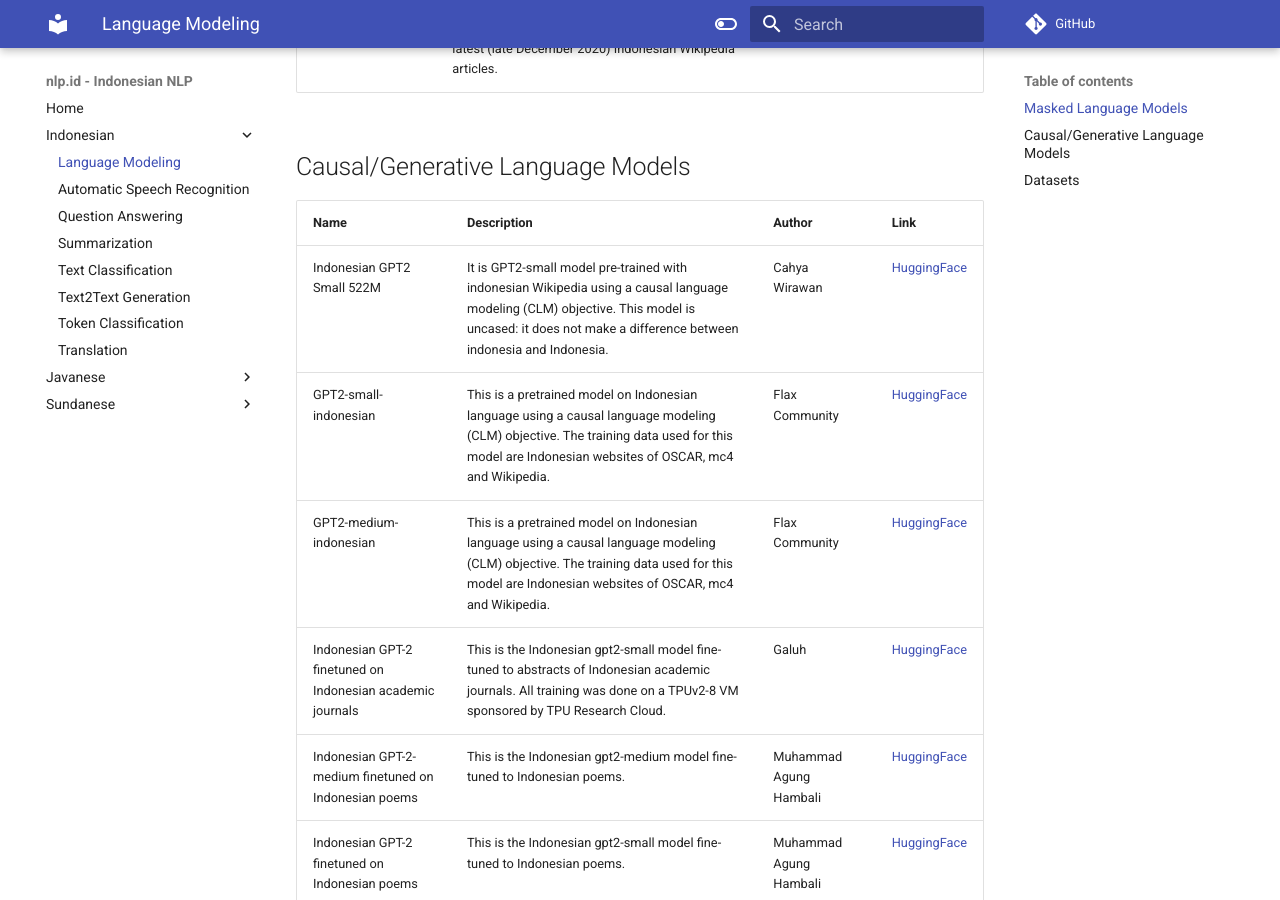
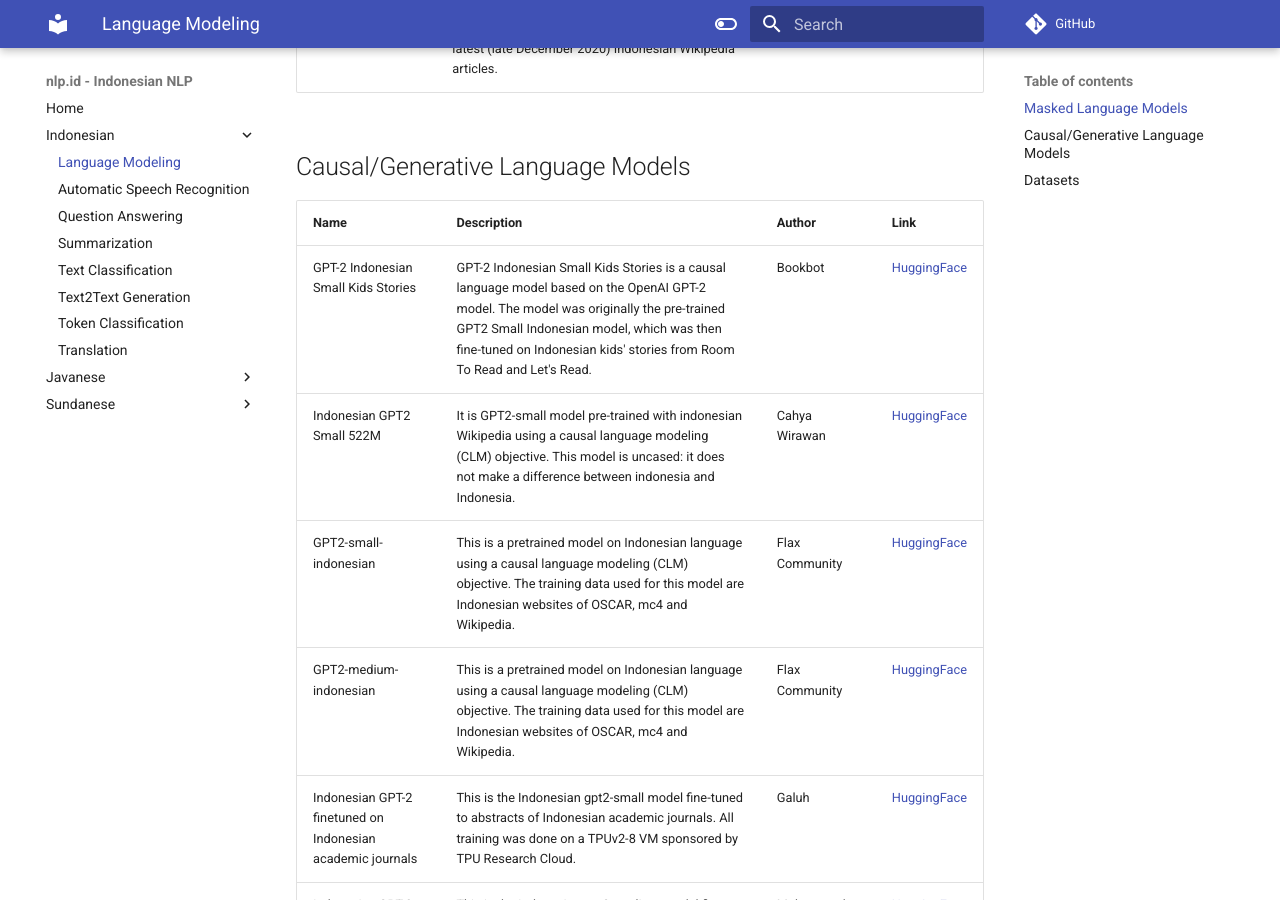
Before and after one commit to indonesian-nlp/nlp-resources, an MkDocs documentation site: the page built from docs/indonesian/index.md, in a window 1280 px wide and 900 px high, scrolled down 2399 px. Built offline with MkDocs 1.6.1 and Material for MkDocs 9.7.7, drawn with Linux system fonts in a browser that asks for light colours; comment, search, counter and statistics services are not loaded.

Commit message:
added indo paraphrase and gpt2 kids stories

```diff
--- a/docs/indonesian/index.md
+++ b/docs/indonesian/index.md
@@ -26,15 +26,16 @@
 
 ## Causal/Generative Language Models
 
-| Name                                                       | Description                                                                                                                                                                                          | Author                 | Link                                                                                     |
-| ---------------------------------------------------------- | ---------------------------------------------------------------------------------------------------------------------------------------------------------------------------------------------------- | ---------------------- | ---------------------------------------------------------------------------------------- |
-| Indonesian GPT2 Small 522M                                 | It is GPT2-small model pre-trained with indonesian Wikipedia using a causal language modeling (CLM) objective. This model is uncased: it does not make a difference between indonesia and Indonesia. | Cahya Wirawan          | [HuggingFace](https://huggingface.co/cahya/gpt2-small-indonesian-522M)                   |
-| GPT2-small-indonesian                                      | This is a pretrained model on Indonesian language using a causal language modeling (CLM) objective. The training data used for this model are Indonesian websites of OSCAR, mc4 and Wikipedia.       | Flax Community         | [HuggingFace](https://huggingface.co/flax-community/gpt2-small-indonesian)               |
-| GPT2-medium-indonesian                                     | This is a pretrained model on Indonesian language using a causal language modeling (CLM) objective. The training data used for this model are Indonesian websites of OSCAR, mc4 and Wikipedia.       | Flax Community         | [HuggingFace](https://huggingface.co/flax-community/gpt2-medium-indonesian)              |
-| Indonesian GPT-2 finetuned on Indonesian academic journals | This is the Indonesian gpt2-small model fine-tuned to abstracts of Indonesian academic journals. All training was done on a TPUv2-8 VM sponsored by TPU Research Cloud.                              | Galuh                  | [HuggingFace](https://huggingface.co/Galuh/id-journal-gpt2)                              |
-| Indonesian GPT-2-medium finetuned on Indonesian poems      | This is the Indonesian gpt2-medium model fine-tuned to Indonesian poems.                                                                                                                             | Muhammad Agung Hambali | [HuggingFace](https://huggingface.co/ayameRushia/gpt2-medium-fine-tuning-indonesia-poem) |
-| Indonesian GPT-2 finetuned on Indonesian poems             | This is the Indonesian gpt2-small model fine-tuned to Indonesian poems.                                                                                                                              | Muhammad Agung Hambali | [HuggingFace](https://huggingface.co/ayameRushia/gpt2-small-indonesia-fine-tuning-poem)  |
-| Indo GPT-2 Small                                           | Indo GPT-2 Small is a language model based on the GPT-2 model. It was trained on the latest (late December 2020) Indonesian Wikipedia articles.                                                      | Wilson Wongso          | [HuggingFace](https://huggingface.co/w11wo/indo-gpt2-small)                              |
+| Name                                                       | Description                                                                                                                                                                                                                                                   | Author                 | Link                                                                                     |
+| ---------------------------------------------------------- | ------------------------------------------------------------------------------------------------------------------------------------------------------------------------------------------------------------------------------------------------------------- | ---------------------- | ---------------------------------------------------------------------------------------- |
+| GPT-2 Indonesian Small Kids Stories                        | GPT-2 Indonesian Small Kids Stories is a causal language model based on the OpenAI GPT-2 model. The model was originally the pre-trained GPT2 Small Indonesian model, which was then fine-tuned on Indonesian kids' stories from Room To Read and Let's Read. | Bookbot                | [HuggingFace](https://huggingface.co/bookbot/gpt2-indo-small-kids-stories)               |
+| Indonesian GPT2 Small 522M                                 | It is GPT2-small model pre-trained with indonesian Wikipedia using a causal language modeling (CLM) objective. This model is uncased: it does not make a difference between indonesia and Indonesia.                                                          | Cahya Wirawan          | [HuggingFace](https://huggingface.co/cahya/gpt2-small-indonesian-522M)                   |
+| GPT2-small-indonesian                                      | This is a pretrained model on Indonesian language using a causal language modeling (CLM) objective. The training data used for this model are Indonesian websites of OSCAR, mc4 and Wikipedia.                                                                | Flax Community         | [HuggingFace](https://huggingface.co/flax-community/gpt2-small-indonesian)               |
+| GPT2-medium-indonesian                                     | This is a pretrained model on Indonesian language using a causal language modeling (CLM) objective. The training data used for this model are Indonesian websites of OSCAR, mc4 and Wikipedia.                                                                | Flax Community         | [HuggingFace](https://huggingface.co/flax-community/gpt2-medium-indonesian)              |
+| Indonesian GPT-2 finetuned on Indonesian academic journals | This is the Indonesian gpt2-small model fine-tuned to abstracts of Indonesian academic journals. All training was done on a TPUv2-8 VM sponsored by TPU Research Cloud.                                                                                       | Galuh                  | [HuggingFace](https://huggingface.co/Galuh/id-journal-gpt2)                              |
+| Indonesian GPT-2-medium finetuned on Indonesian poems      | This is the Indonesian gpt2-medium model fine-tuned to Indonesian poems.                                                                                                                                                                                      | Muhammad Agung Hambali | [HuggingFace](https://huggingface.co/ayameRushia/gpt2-medium-fine-tuning-indonesia-poem) |
+| Indonesian GPT-2 finetuned on Indonesian poems             | This is the Indonesian gpt2-small model fine-tuned to Indonesian poems.                                                                                                                                                                                       | Muhammad Agung Hambali | [HuggingFace](https://huggingface.co/ayameRushia/gpt2-small-indonesia-fine-tuning-poem)  |
+| Indo GPT-2 Small                                           | Indo GPT-2 Small is a language model based on the GPT-2 model. It was trained on the latest (late December 2020) Indonesian Wikipedia articles.                                                                                                               | Wilson Wongso          | [HuggingFace](https://huggingface.co/w11wo/indo-gpt2-small)                              |
 
 ## Datasets
 
```
Also changed, not shown: docs/indonesian/text2text-generation.md (+8 -6 lines).
